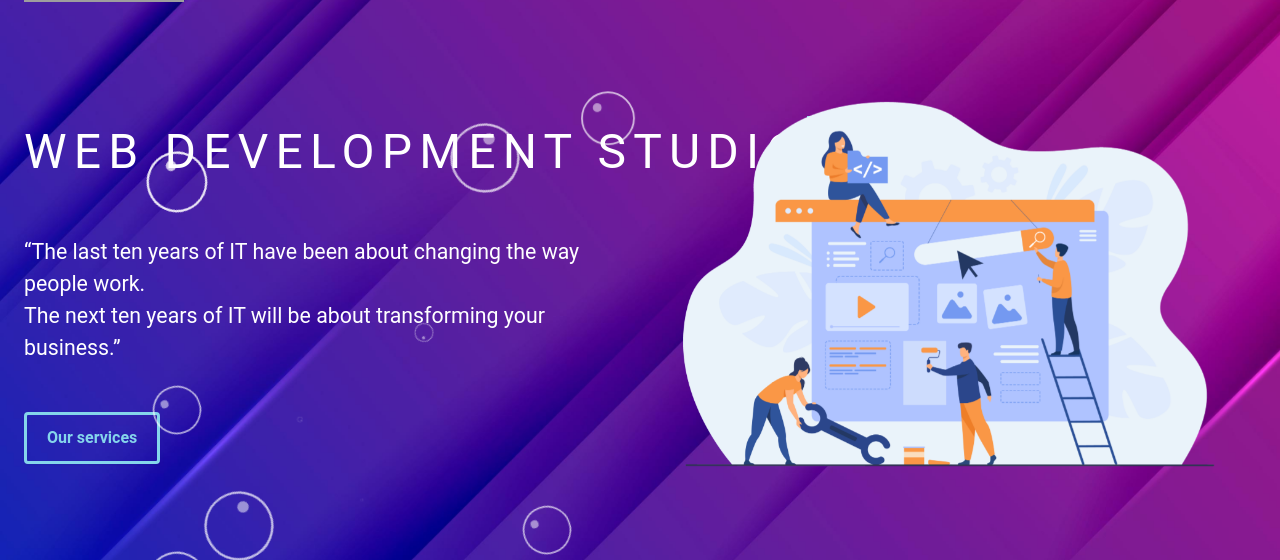
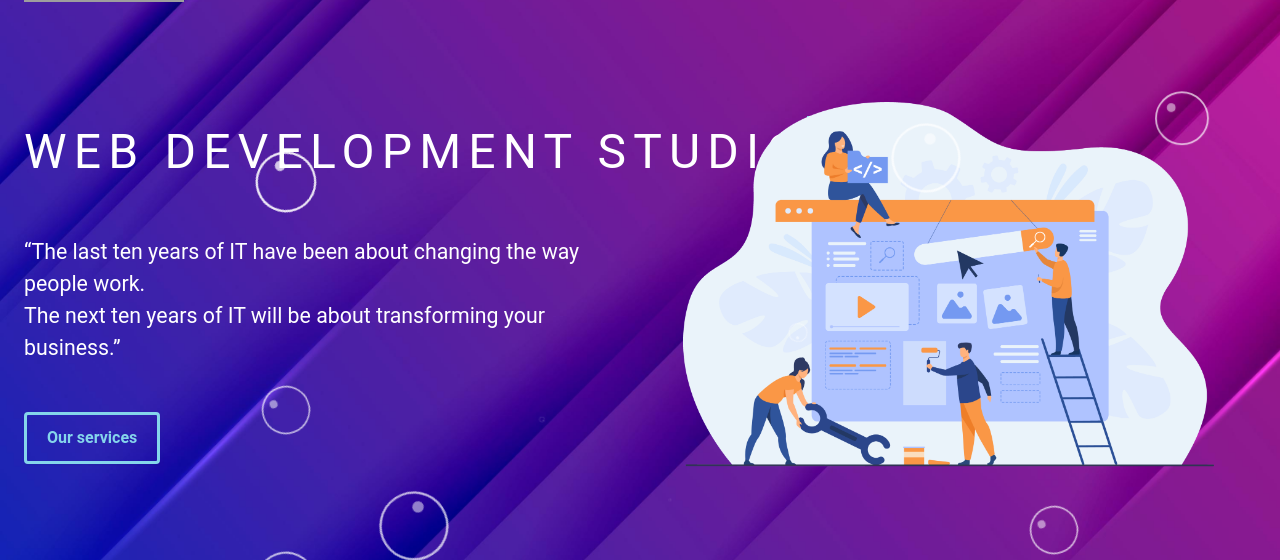
Before and after one commit to ValentynIpolitov/web-studio, a Vue app: page / in a window 1280 px wide. Shown: the part 142-702 px from the top of the page. Built offline with nearby package versions, Linux system fonts and the light colour scheme; grey boxes are pictures that could not be loaded.

Commit message:
fixed boobles effect

```diff
--- a/src/components/FirstSection.vue
+++ b/src/components/FirstSection.vue
@@ -13,7 +13,10 @@
                 <NavLink to="/#our_services">
                     <Button class="btn-secondary">Our services</Button>
                 </NavLink>
-
+            </div>
+            <div class="xl:w-1/2">
+                <img class="w-auto" src="@/assets/main-1.png" alt="">
+            </div>
             <!-- Boobles for animation -->
             <div class="boobles-wrapper">
                 <div><span class="booble"></span></div>
@@ -31,10 +34,6 @@
                 <div><span class="booble"></span></div>
                 <div><span class="booble"></span></div>
                 <div><span class="booble"></span></div>
-                </div>
-            </div>
-            <div class="xl:w-1/2">
-                <img class="w-auto" src="@/assets/main-1.png" alt="">
             </div>
         </div>
     </div>
```
Lines whose indentation alone changed are shown as unchanged.
